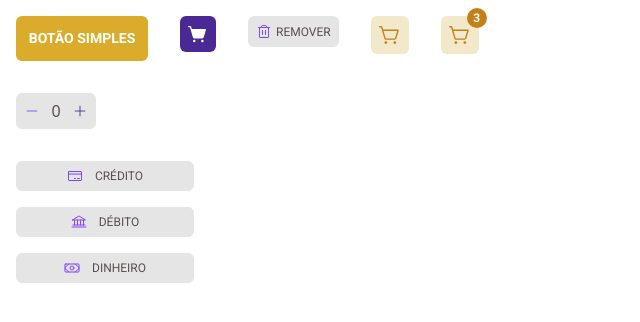
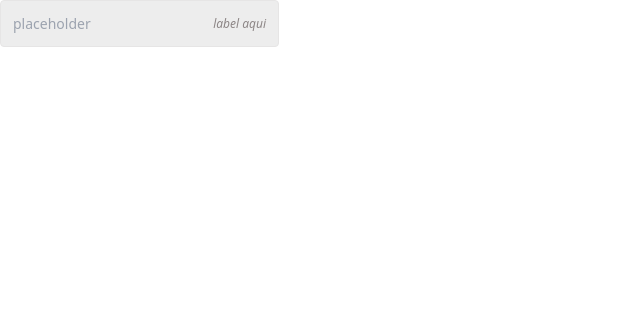
Before and after one commit to alex-britto/PDCoffe, a React (Vite) app: page / in a window 1280 px wide. Shown: the top 322 px of the page, without its empty margins (0-640 px from the left). Built offline with nearby package versions, Linux system fonts and the light colour scheme.

Commit message:
added textfield component

```diff
--- a/src/App.tsx
+++ b/src/App.tsx
@@ -1,18 +1,23 @@
 import styled, { ThemeProvider } from "styled-components"
 
 import { defaultTheme } from "./styles/themes/defaultTheme"
-import { ButtonsExample, NumberInput, SelectInputExamples } from "./components"
+import { ButtonsExample, NumberInput, SelectInputExamples, TextField } from "./components"
 
 function App() {
   return (
      <ThemeProvider theme={defaultTheme}>
-        <Container>
+        {/* <Container>
           <ButtonsExample />
         </Container>
         <Container>
           <NumberInput className="m-4"/>
-        </Container>
+        </Container> */}
+        {/* <Container>
           <SelectInputExamples />
+          </Container> */}
+          <Container>
+            <TextField placeholder="placeholder" endLabel="label aqui"/>
+          </Container>
      </ThemeProvider>
   )
 }
--- a/src/components/Button/index.ts
+++ b/src/components/Button/index.ts
@@ -1,5 +1,3 @@
 export { default as Button } from './Button'
-export * from './Button'
 
 export { default as ButtonsExample } from './ButtonsExample'
-export * from './ButtonsExample'
--- a/src/components/SelectInput/index.ts
+++ b/src/components/SelectInput/index.ts
@@ -1,5 +1,3 @@
 export { default as SelectInput } from './SelectInput'
-export * from './SelectInput'
 
 export { default as SelectInputExamples } from './SelectInputExamples'
-export * from './SelectInputExamples'
--- /dev/null
+++ b/src/components/TextField/TextField.tsx
@@ -0,0 +1,99 @@
+import { InputHTMLAttributes } from "react";
+import styled, { css } from "styled-components";
+
+interface TextFieldProps extends InputHTMLAttributes<HTMLInputElement> {
+    value?: any;
+    label?: string;
+    endLabel?: string;
+    placeholder?: string;
+    onChange?: (value: any) => void;
+    width?: string | number;
+    maxWidth?: string | number;
+    minWidth?: string | number
+}
+
+const TextField = ({
+    value,
+    label,
+    endLabel,
+    placeholder,
+    onChange,
+    width = "auto",
+    maxWidth = "100%",
+    minWidth = 200,
+    ...props
+}: TextFieldProps) => {
+
+    return (
+        <Container width={width} maxWidth={maxWidth} minWidth={minWidth} {...props}>
+            <Input placeholder={placeholder} value={value} onChange={onChange} />
+                {endLabel && <EndLabel>{endLabel}</EndLabel>}
+        </Container>
+    )
+
+}
+
+const Container = styled.div<{
+    width?: string | number,
+    maxWidth?: string | number,
+    minWidth?: string | number
+}>`
+    ${({ theme, width, maxWidth, minWidth }) => css`
+        position: relative;
+        overflow: hidden;
+
+        background-color: ${theme.colors.base.input};
+        border: 1px solid ${theme.colors.base.button};
+        border-radius: 4px;
+
+        width: ${typeof width === "number" ? width + "px" : width};
+        max-width: ${typeof maxWidth === "number" ? maxWidth + "px" : maxWidth};
+        min-width: ${typeof minWidth === "number" ? minWidth + "px" : minWidth};
+
+        &:focus-within,
+           &:focus {
+             border-color: ${theme.colors.yellow.dark};
+           }
+`}
+
+`
+
+const Input = styled.input`
+    ${({theme}) => css`
+        background-color: ${theme.colors.transparent};
+        color: ${theme.colors.base.text};
+        border: none;
+
+        width: 100%;
+
+        font-size: 14px;
+        padding: 12px 63px 12px 12px;
+
+        &:focus-visible {
+            outline: 0;
+        }
+    `}
+`
+
+const EndLabel = styled.p`
+  ${({ theme }) => css`
+    display: flex;
+    position: absolute;
+    align-items: center;
+
+    top: 50%;
+    right: 0;
+    height: auto;
+
+    background-color: ${theme.colors.base.input};
+    color: ${theme.colors.base.label};
+
+    font-size: 12px;
+    font-style: italic;
+
+    padding-right: 12px;
+    transform: translateY(-50%);
+  `}
+`
+
+export default TextField
--- /dev/null
+++ b/src/components/TextField/index.ts
@@ -0,0 +1 @@
+export { default as TextField } from './TextField'
--- a/src/components/index.ts
+++ b/src/components/index.ts
@@ -1,3 +1,4 @@
 export * from './Button'
 export * from './NumberInput'
 export * from './SelectInput'
+export * from './TextField'
```
Also changed, not shown: src/components/SelectInput/SelectInput.tsx (line endings or trailing spaces).
